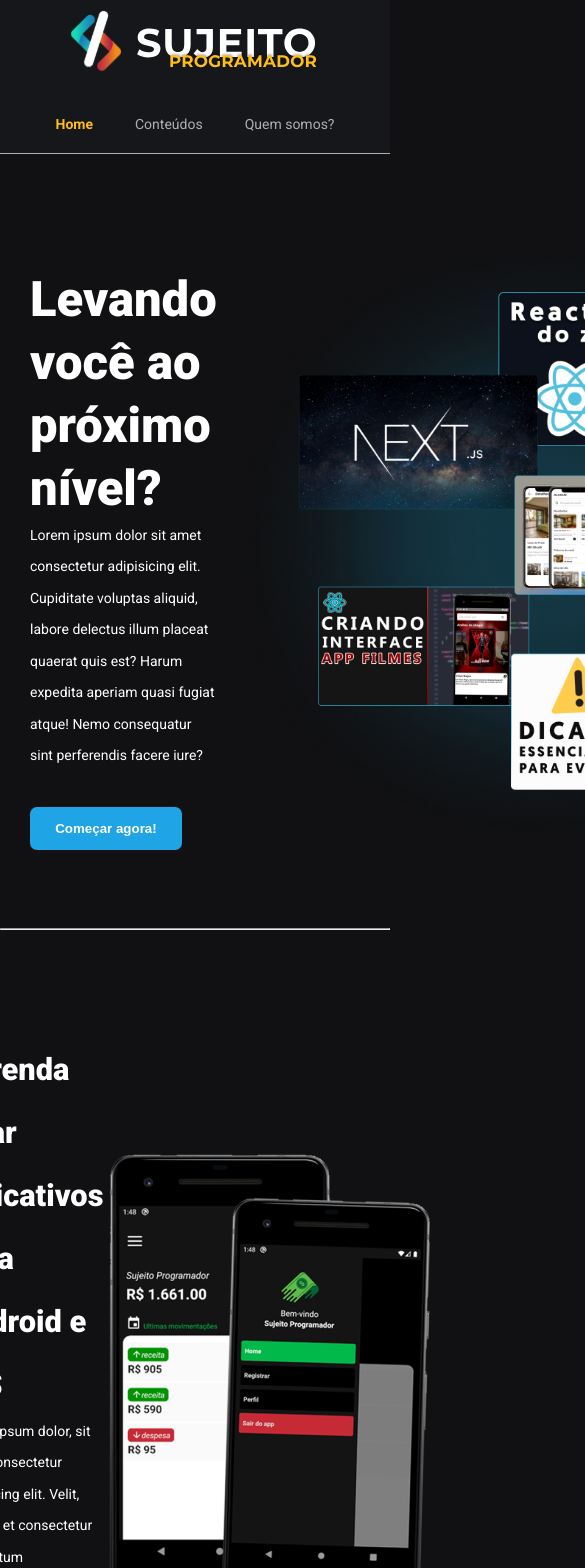
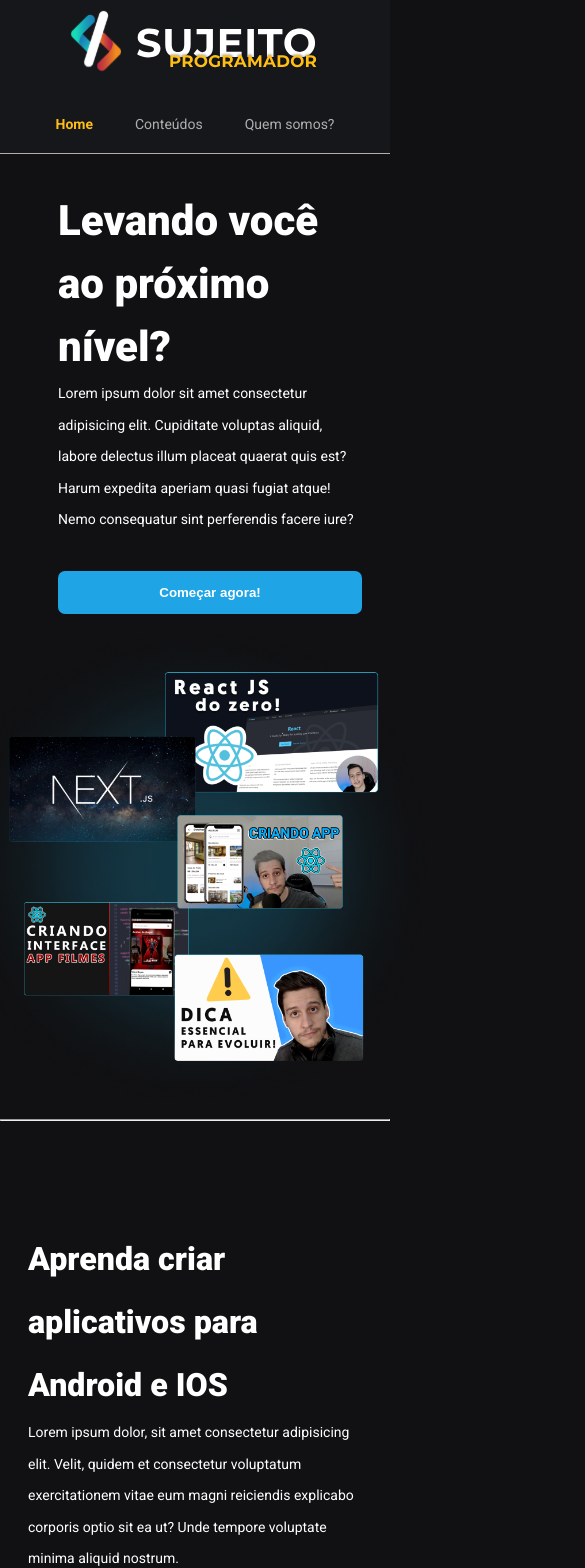
Before and after one commit to DigitalHDR/projeto-do-curso, a Next.js app: page / in a window 390 px wide. Shown: the top 1568 px of the page, 585 px wide, since content can reach past the window. Built offline with nearby package versions, Linux system fonts and the light colour scheme.

Commit message:
Melhorando responsividade

```diff
--- a/src/styles/home.module.scss
+++ b/src/styles/home.module.scss
@@ -129,3 +129,73 @@
 
 
   }
+
+
+  @media (max-width: 1095px){
+    .container{
+      .containerHeader{
+        padding: 0 2rem;
+
+        button{
+          display: block;
+        }
+      }
+
+      img{
+        max-width: 600px;
+      }
+
+      div h1{
+        font-size: 3rem;
+      }
+
+      div h2{
+        font-size: 2.3rem;
+
+        span{
+          font-size: 2.3rem;
+        }
+      }
+
+      .sectionContent, .nextLevelContent{
+        padding: 0 2rem;
+      }
+    }
+  }
+
+
+  @media (max-width: 950px){
+    .container{
+      .containerHeader{
+        flex-direction: column;
+
+        button{
+          width: 100%;
+          display: flex;
+          justify-content: center;
+          align-items: center;
+        }
+      }
+
+      div img{
+        max-width: 500px;
+      }
+
+      div h1{
+        font-size: 3rem;
+      }
+
+      h2{
+        font-size: 1rem;
+      }
+
+      .sectionContent{
+        flex-direction: column;
+        img{
+          margin-top: 2rem;
+          max-width: 400px;
+        }
+
+      }
+    }
+  }
```
